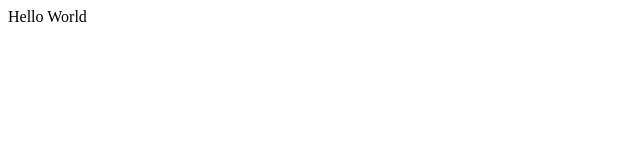
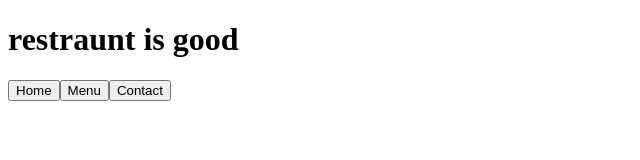
Before and after one commit to goenka19/restaurant, a website built with webpack: page dist/index.html in a window 1280 px wide. Shown: the whole page, without its empty margins (0-640 px from the left). Built offline with nearby package versions, Linux system fonts and the light colour scheme.

Commit message:
basic structure

```diff
--- a/src/index.js
+++ b/src/index.js
@@ -1 +1,42 @@
 console.log('hello mf');
+var content = document.querySelector('#content');
+var body = document.querySelector('body')
+var buttonDiv = document.createElement('div')
+function deletegrid(container)
+{
+    var cells = container.lastElementChild;
+    while(cells)
+    {
+        container.removeChild(cells);
+        cells = container.lastElementChild;
+    }
+}
+
+const home = ()=> {
+    var home_content = document.createElement('div');
+
+    var home_text = document.createElement('h1');
+    home_text.textContent = 'restraunt is good';
+
+    home_content.appendChild(home_text);
+    content.appendChild(home_content);
+}
+
+
+const home_btn = document.createElement('button');
+home_btn.innerHTML = 'Home';
+home_btn.addEventListener('click', ()=> {
+    deletegrid(content);
+    home();
+})
+
+const menu_btn = document.createElement('button');
+menu_btn.innerHTML = 'Menu';
+
+const contact_btn = document.createElement('button');
+contact_btn.innerHTML = 'Contact';
+
+buttonDiv.append(home_btn, menu_btn, contact_btn);
+body.appendChild(buttonDiv);
+
+home();
```
Also changed, not shown: tasks.md (added, +3 -0 lines), dist/index.html, dist/main.js.
